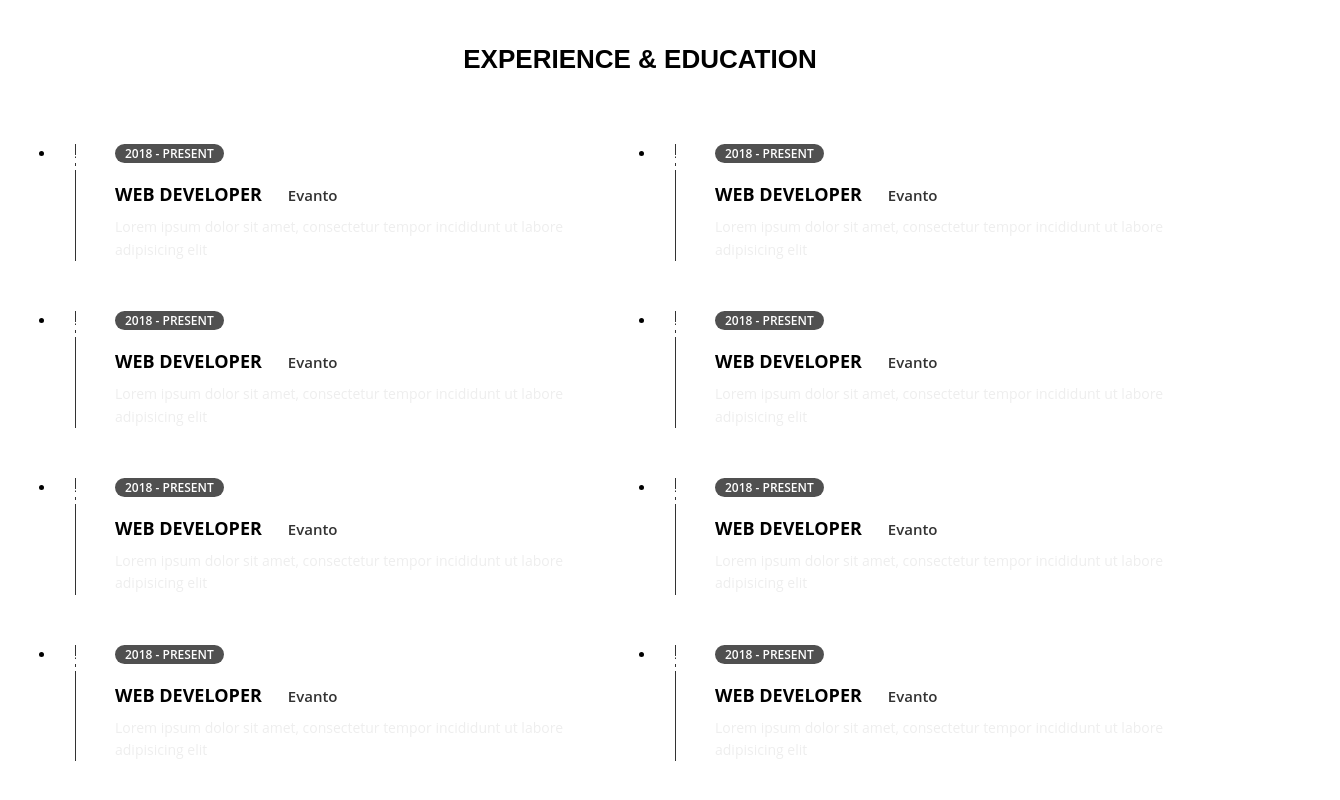
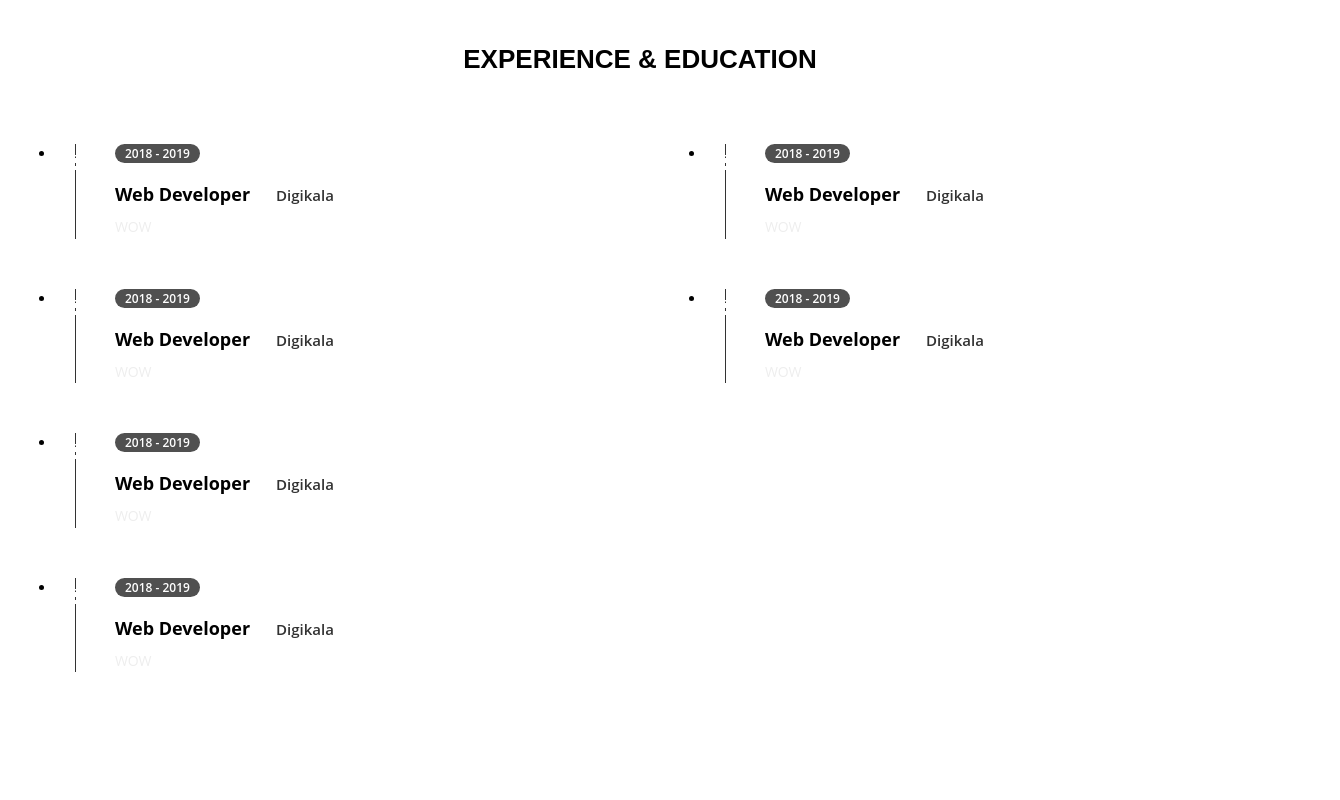
Before and after one commit to Rezahasani1378/reza-hasani-personal-website, a Gatsby site: page /about in a window 1280 px wide. Shown: the part 1430-2230 px from the top of the page, 1340 px wide, since content can reach past the window. After the commit the page ends 2176 px from the top, so only its background shows below. Built offline with nearby package versions, Linux system fonts and the light colour scheme; Gatsby itself is replaced by a stand-in of ours.

Commit message:
Added experiences data to the utils

```diff
--- a/src/components/ExperienceItem/index.tsx
+++ b/src/components/ExperienceItem/index.tsx
@@ -3,21 +3,32 @@ import * as Styles from "./styles";
 import { FontAwesomeIcon } from "@fortawesome/react-fontawesome";
 import { IconProp } from "@fortawesome/fontawesome-svg-core";
 
-const ExperienceItem = ({ icon }: { icon: IconProp }) => {
+const ExperienceItem = ({
+  icon,
+  period,
+  title,
+  location,
+  description,
+}: {
+  icon: IconProp;
+  period: { start: string; end: string };
+  title: string;
+  location: string;
+  description: string;
+}) => {
   return (
     <Styles.Container>
       <Styles.Icon>
         <FontAwesomeIcon icon={icon as IconProp} />
       </Styles.Icon>
-      <Styles.Period>2018 - Present</Styles.Period>
+      <Styles.Period>
+        {period.start} - {period.end}
+      </Styles.Period>
       <Styles.Title>
-        WEB DEVELOPER
-        <span>Evanto</span>
+        {title}
+        <span>{location}</span>
       </Styles.Title>
-      <Styles.Description>
-        Lorem ipsum dolor sit amet, consectetur tempor incididunt ut labore
-        adipisicing elit
-      </Styles.Description>
+      <Styles.Description>{description}</Styles.Description>
     </Styles.Container>
   );
 };
--- a/src/components/ExperienceItem/styles.ts
+++ b/src/components/ExperienceItem/styles.ts
@@ -4,6 +4,7 @@ export const Container = styled.li`
   margin: 0 0 50px;
   padding: 0 20px 0 60px;
   position: relative;
+  min-width: 540px;
 
   &::after {
     border-left: 1px solid #333;
--- a/src/components/ListKeyValue/index.tsx
+++ b/src/components/ListKeyValue/index.tsx
@@ -1,4 +1,5 @@
 import React from "react";
+import { MainTitle } from "../../theme/globalStyles";
 import * as Styles from "./styles";
 
 const ListKeyValue = ({
@@ -10,7 +11,7 @@ const ListKeyValue = ({
 }) => {
   return (
     <Styles.ListKeyValueContainer>
-      <Styles.MainTitle>{title}</Styles.MainTitle>
+      <MainTitle>{title}</MainTitle>
       <Styles.ListContainer>
         {Object.entries(data).map(([key, value]) => (
           <Styles.ListItem>
--- a/src/components/ListKeyValue/styles.ts
+++ b/src/components/ListKeyValue/styles.ts
@@ -5,13 +5,6 @@ export const ListKeyValueContainer = styled.div`
   flex-direction: column;
   //todo: font global
   font-family: Open Sans, sans-serif;
-`;
-
-export const MainTitle = styled.h3`
-  font-size: 26px;
-  padding-bottom: 22px;
-  text-transform: uppercase;
-  margin: 0;
 `;
 
 export const ListContainer = styled.ul`
--- a/src/pages/about.tsx
+++ b/src/pages/about.tsx
@@ -5,7 +5,7 @@ import Title from "../components/Title";
 import DetailCard from "../components/DetailCard";
 import styled from "styled-components";
 //todo: absolute path
-import { cardsData, listData } from "../../utils/constants";
+import { cardsData, experiences, listData } from "../../utils/constants";
 import ListKeyValue from "../components/ListKeyValue";
 import TextButton from "../components/TextButton";
 import { faDownload } from "@fortawesome/free-solid-svg-icons/faDownload";
@@ -112,16 +112,30 @@ const AboutPage = () => {
       <ExperienceTitle>EXPERIENCE & EDUCATION</ExperienceTitle>
       <ExperiencesContainer>
         <ul>
-          <ExperienceItem icon={faBriefcase as IconProp} />
-          <ExperienceItem icon={faBriefcase as IconProp} />
-          <ExperienceItem icon={faBriefcase as IconProp} />
-          <ExperienceItem icon={faBriefcase as IconProp} />
+          {experiences.technical.map(
+            ({ icon, title, company, period, description }) => (
+              <ExperienceItem
+                icon={icon as IconProp}
+                title={title}
+                location={company}
+                period={period}
+                description={description}
+              />
+            )
+          )}
         </ul>
         <ul>
-          <ExperienceItem icon={faBriefcase as IconProp} />
-          <ExperienceItem icon={faBriefcase as IconProp} />
-          <ExperienceItem icon={faBriefcase as IconProp} />
-          <ExperienceItem icon={faBriefcase as IconProp} />
+          {experiences.academic.map(
+            ({ icon, title, university, period, description }) => (
+              <ExperienceItem
+                icon={icon as IconProp}
+                title={title}
+                location={university}
+                period={period}
+                description={description}
+              />
+            )
+          )}
         </ul>
       </ExperiencesContainer>
     </AnimationContainer>
--- a/src/theme/globalStyles.ts
+++ b/src/theme/globalStyles.ts
@@ -75,6 +75,18 @@ export const GlobalStyles = createGlobalStyle`
     body {
       color: var(--bs-white);
       margin: 0;
+
+      //todo: scrollbar width
+
+      &::-webkit-scrollbar-track {
+        background: #333 !important;
+      }
+
+      &::-webkit-scrollbar-thumb {
+        background-color: #555;
+        border: 3px solid #333;
+        border-radius: 20px;
+      }
     }
 
     ul {
@@ -82,6 +94,13 @@ export const GlobalStyles = createGlobalStyle`
       margin: 0;
       padding: 0;
     }
+`;
+
+export const MainTitle = styled.h3`
+  font-size: 26px;
+  padding-bottom: 22px;
+  text-transform: uppercase;
+  margin: 0;
 `;
 
 export const Separator = styled.hr`
--- a/utils/constants.ts
+++ b/utils/constants.ts
@@ -1,3 +1,5 @@
+import { faBriefcase } from "@fortawesome/free-solid-svg-icons/faBriefcase";
+
 export const cardsData = [
   {
     //Todo: Must be Dynamic
@@ -43,3 +45,52 @@ export const listData = {
   Skype: "live:752f39cba13058dd",
   Languages: "English, Persian",
 };
+
+export const experiences = {
+  technical: [
+    {
+      icon: faBriefcase,
+      period: { start: "2018", end: "2019" },
+      title: "Web Developer",
+      company: "Digikala",
+      description: "WOW",
+    },
+    {
+      icon: faBriefcase,
+      period: { start: "2018", end: "2019" },
+      title: "Web Developer",
+      company: "Digikala",
+      description: "WOW",
+    },
+    {
+      icon: faBriefcase,
+      period: { start: "2018", end: "2019" },
+      title: "Web Developer",
+      company: "Digikala",
+      description: "WOW",
+    },
+    {
+      icon: faBriefcase,
+      period: { start: "2018", end: "2019" },
+      title: "Web Developer",
+      company: "Digikala",
+      description: "WOW",
+    },
+  ],
+  academic: [
+    {
+      icon: faBriefcase,
+      period: { start: "2018", end: "2019" },
+      title: "Web Developer",
+      university: "Digikala",
+      description: "WOW",
+    },
+    {
+      icon: faBriefcase,
+      period: { start: "2018", end: "2019" },
+      title: "Web Developer",
+      university: "Digikala",
+      description: "WOW",
+    },
+  ],
+};
```
Also changed, not shown: src/pages/contact.tsx (+14 -0 lines).
